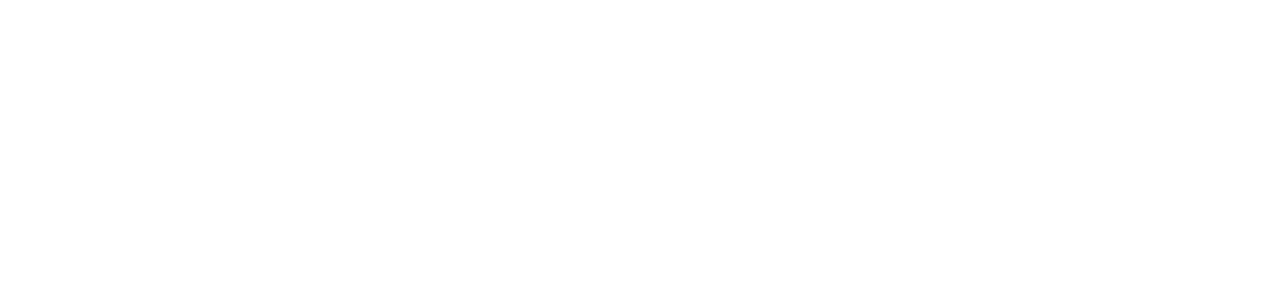
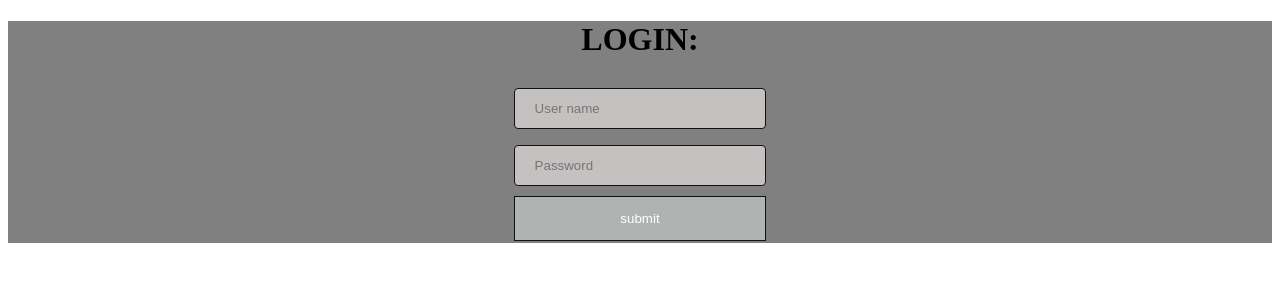
Before and after one commit to arnabbis/nuxt-project-1, a Nuxt app: page /signUp in a window 1280 px wide. Before the commit this address had no page. Shown: the top 300 px of the page. Built offline with nearby package versions, Linux system fonts and the light colour scheme.

Commit message:
new changes

```diff
--- /dev/null
+++ b/db/db.json
@@ -0,0 +1,6 @@
+{
+    "users": [
+        {"username":"arnab","password":"arnab123"}
+    ]
+
+  }
--- a/package.json
+++ b/package.json
@@ -8,5 +8,8 @@
   },
   "devDependencies": {
     "nuxt": "3.0.0-rc.6"
+  },
+  "dependencies": {
+    "axios": "^0.27.2"
   }
 }
--- /dev/null
+++ b/pages/Login.vue
@@ -0,0 +1,12 @@
+<template>
+<div id="login">
+    <h1>LOGIN:</h1>
+    <form method="post" @submit="signUp">
+        <input type="text" placeholder="User name" v-model="username" id="name"><br>
+
+        <input type="password" placeholder="Password" v-model="password" id="password"><br>
+
+        <button type="submit" @click="signUp">submit</button>
+    </form>
+</div>
+</template>
--- a/pages/index.vue
+++ /dev/null
@@ -1,63 +0,0 @@
-<template>
-<div>
-    <h1>LOGIN:</h1>
-    <form method="post">
-        <input type="text" placeholder="User name" v-model="username" id="name" name="uname" required><br>
-
-        <input type="password" placeholder="Password" v-model="password" id="password" name="psw" required><br>
-
-        <button type="submit" @click="signUp">submit</button>
-    </form>
-</div>
-</template>
-
-<script>
-export default {
-    data(){
-        return{
-            username:'',
-            password:'',
-        }
-    },
-    methods:{
-        signUp(){
-
-        }
-    }
-}
-</script>
-
-<style scoped>
-div {
-    text-align: center;
-    width: 100%;
-    margin: 0 auto;
-    padding: 0px;
-    background-color: grey;
-    /* margin: 20; */
-    /* padding: 45pc; */
-}
-
-input[type=text],
-input[type=password] {
-    background-color: rgb(197, 193, 193);
-    width: 20%;
-    padding: 12px 20px;
-    border-radius: 4px;
-    margin: 8px 2px;
-    display: inline-block;
-    border: 1px solid rgb(17, 17, 17);
-    box-sizing: border-box;
-}
-
-button {
-    background-color: #afb4b2;
-    color: white;
-    padding: 14px;
-    margin: 2px;
-    border: 1px solid rgb(17, 17, 17);
-    cursor: pointer;
-    width: 20%;
-
-}
-</style>
--- /dev/null
+++ b/pages/signUp.vue
@@ -0,0 +1,73 @@
+<template>
+<div id="login">
+    <h1>LOGIN:</h1>
+    <form method="post" @submit="signUp">
+        <input type="text" placeholder="User name" v-model="username" id="name"><br>
+
+        <input type="password" placeholder="Password" v-model="password" id="password"><br>
+
+        <button type="submit" @click="signUp">submit</button>
+    </form>
+</div>
+</template>
+
+<script>
+export default {
+    name:"sign",
+    data()
+    {
+        return {
+            username:'',
+            password:'',
+        }
+    },
+    methods:{
+        async signUp(){
+            console.warn("this is called",this.username,this.password)
+            let result= await axios.post("http://localhost:3000/users",{
+                username:this.username,
+                password:this.password,
+            })
+            console.warn(result)
+            if(result.status==201){
+                alert("signUp Done SuccessFully")
+            }
+}
+    }
+}
+</script>
+
+<style scoped>
+div {
+    text-align: center;
+    width: 100%;
+    margin: 0 auto;
+    padding: 0px;
+    background-color: grey;
+    /* margin: 20; */
+    /* padding: 45pc; */
+}
+
+input[type=text],
+input[type=password] {
+    background-color: rgb(197, 193, 193);
+    width: 20%;
+    padding: 12px 20px;
+    border-radius: 4px;
+    margin: 8px 2px;
+    display: inline-block;
+    border: 1px solid rgb(17, 17, 17);
+    box-sizing: border-box;
+}
+
+button {
+    background-color: #afb4b2;
+    color: white;
+    padding: 14px;
+    margin: 2px;
+    border: 1px solid rgb(17, 17, 17);
+    cursor: pointer;
+    width: 20%;
+
+}
+</style>
```
Also changed, not shown: 1 other file (tests, documents, lock files or other folders).
